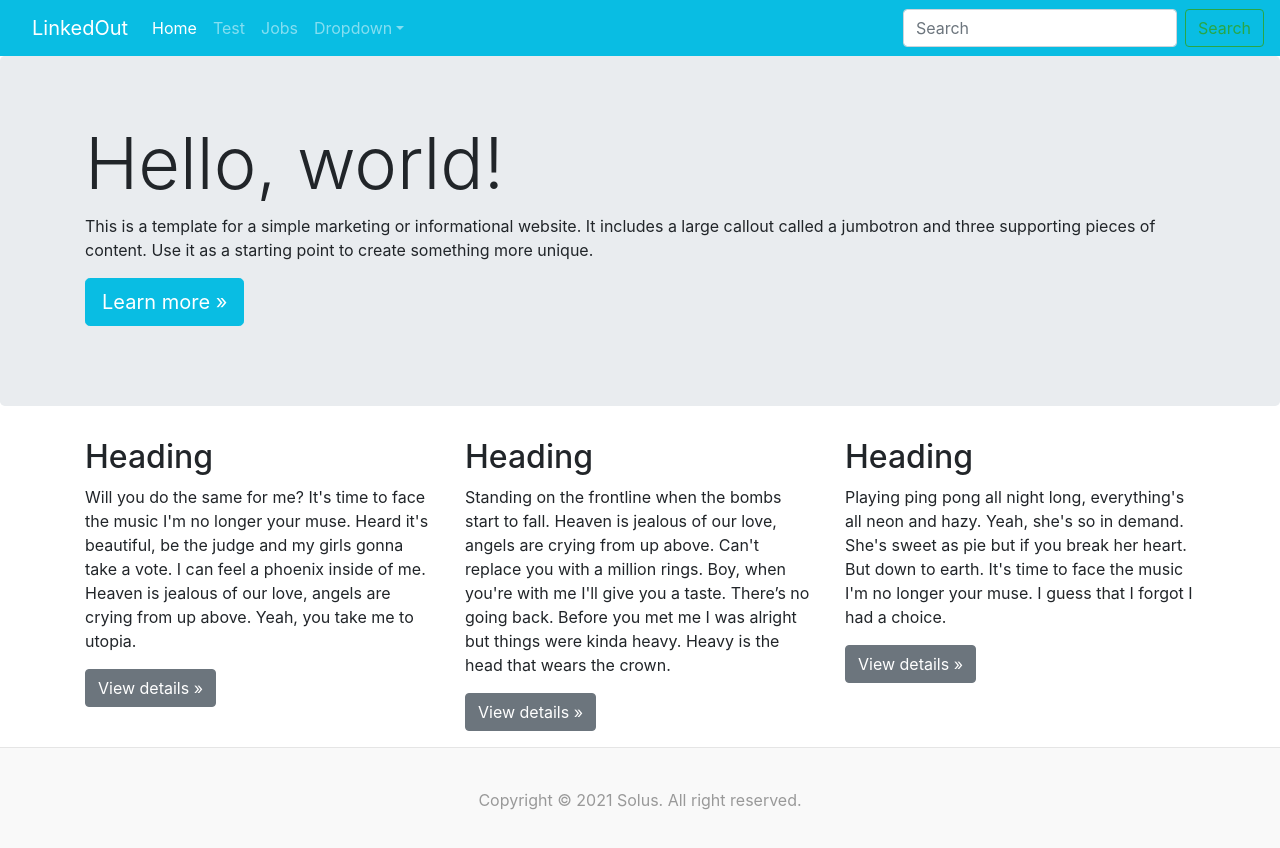
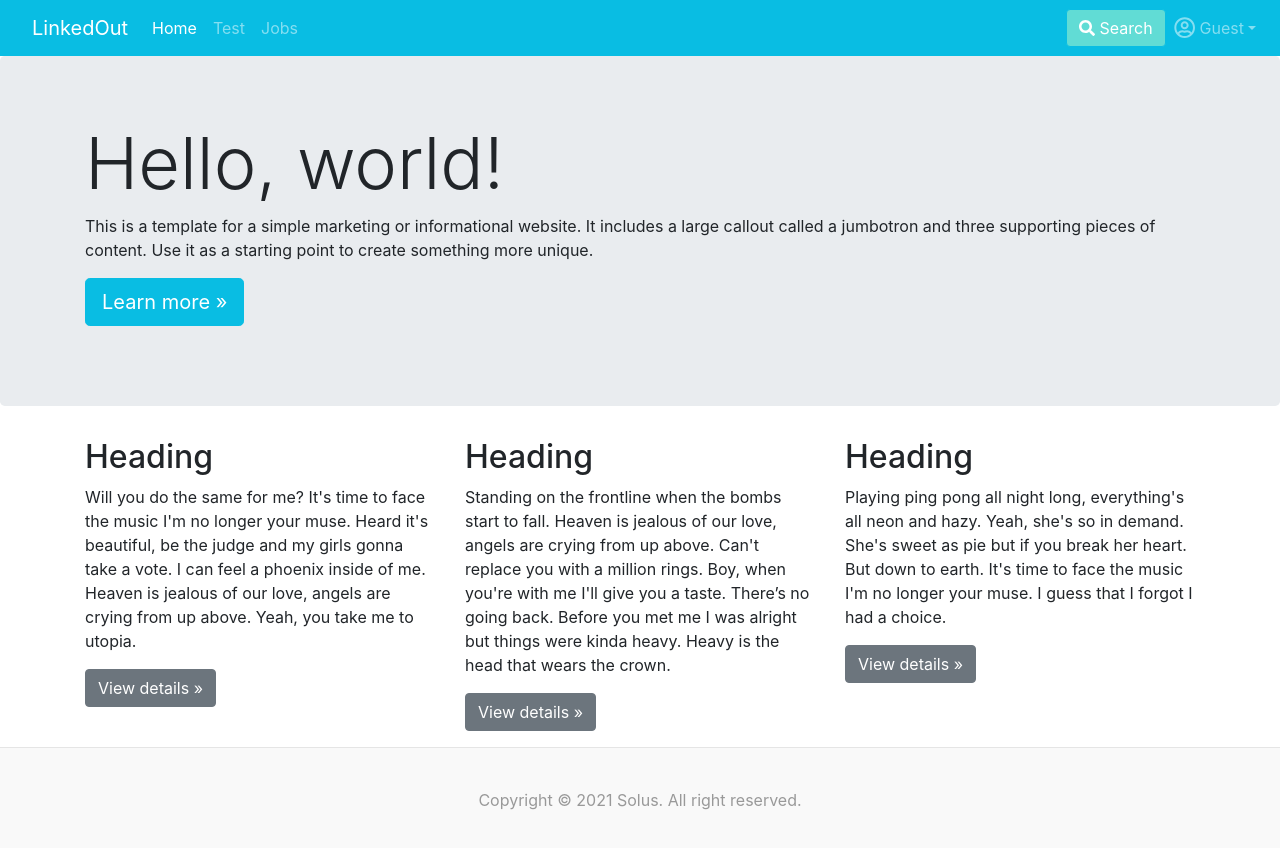
Before and after one commit to EaEarth/linked_out, a Next.js app in the folder frontend/: page / in a window 1280 px wide. Shown: the top 848 px of the page. Built offline with nearby package versions, Linux system fonts and the light colour scheme.

Commit message:
Add user menu to the top navigation bar

```diff
--- a/frontend/components/Navigation/NavBar.module.scss
+++ b/frontend/components/Navigation/NavBar.module.scss
@@ -9,3 +9,10 @@
 .navbar-brand-mobile {
   margin-left: 1rem;
 }
+
+.user-menu {
+  & > div {
+    right: 0;
+    left: auto;
+  }
+}
--- a/frontend/components/Navigation/NavBar.tsx
+++ b/frontend/components/Navigation/NavBar.tsx
@@ -11,6 +11,9 @@ import {
 } from 'react-bootstrap';
 import styles from './NavBar.module.scss';
 import { BrowseModal } from '../browse/modal';
+import { FontAwesomeIcon } from '@fortawesome/react-fontawesome';
+import { faUserCircle } from '@fortawesome/free-regular-svg-icons';
+import { faSearch } from '@fortawesome/free-solid-svg-icons';
 
 // Default navigation bar title
 const DEFAULT_NAVBAR_TITLE = 'LinkedOut';
@@ -20,6 +23,8 @@ const navBarTitleMapping: Record<string, string> = {
   '/test': 'Test',
   '/': 'Home',
   '/jobs': 'Job Announcements',
+  '/auth/login': 'Login',
+  '/auth/register': 'Register',
 };
 
 export const NavBar = (props) => {
@@ -67,24 +72,36 @@ export const NavBar = (props) => {
               Jobs
             </Nav.Link>
           </Link>
-
-          <NavDropdown title="Dropdown" id="basic-nav-dropdown">
-            <NavDropdown.Item href="#action/3.1">Action</NavDropdown.Item>
-            <NavDropdown.Item href="#action/3.2">
-              Another action
-            </NavDropdown.Item>
-            <NavDropdown.Item href="#action/3.3">Something</NavDropdown.Item>
-            <NavDropdown.Divider />
-            <NavDropdown.Item href="#action/3.4">
-              Separated link
-            </NavDropdown.Item>
+        </Nav>
+        <Form inline className="d-none d-md-flex">
+          <Button
+            variant="primary"
+            style={{ backgroundColor: '#61DCD5' }}
+            onClick={() => setModalShow(true)}>
+            <FontAwesomeIcon icon={faSearch} /> Search
+          </Button>
+          <BrowseModal show={modalShow} onHide={() => setModalShow(false)} />
+        </Form>
+        <Nav>
+          <NavDropdown
+            title={
+              <>
+                <FontAwesomeIcon icon={faUserCircle} size="lg" /> Guest
+              </>
+            }
+            id="basic-nav-dropdown"
+            active={router.pathname.match(/\/auth\/.+/) !== null}
+            className={styles['user-menu']}>
+            <Link href="/auth/login">
+              <NavDropdown.Item href="/auth/login">Login</NavDropdown.Item>
+            </Link>
+            <Link href="/auth/register">
+              <NavDropdown.Item href="/auth/register">
+                Register
+              </NavDropdown.Item>
+            </Link>
           </NavDropdown>
         </Nav>
-        <Form inline className="d-none d-md-flex">
-          <FormControl type="text" placeholder="Search" className="mr-sm-2" />
-          <Button variant="outline-success primary" onClick={() => setModalShow(true)}>Search</Button>
-          <BrowseModal show={modalShow} onHide={() => setModalShow(false)} />
-        </Form>
       </Navbar.Collapse>
     </Navbar>
   );
```
